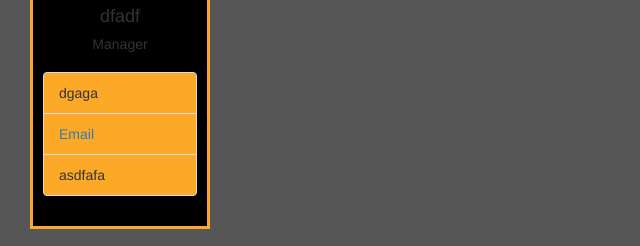
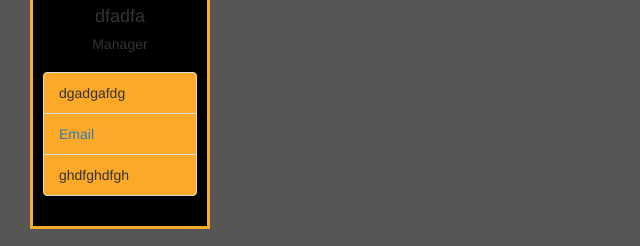
Before and after one commit to JaQwae/Team-Profile-Generator, a website: page index.HTML in a window 1280 px wide. Shown: the part 416-662 px from the top of the page, 0-640 px from the left. Drawn offline with nearby package versions, Linux system fonts and the light colour scheme.

Commit message:
change finshed message on switch function

```diff
--- a/index.HTML
+++ b/index.HTML
@@ -19,13 +19,13 @@
             <div class="card">
                 <img src="./images/managerMale.png" class="card-img-top icon" alt="a cartoon representation icon of a manager ">
                 <div class="card-body">
-                    <h4 class="card-title">dfadf</h4>
+                    <h4 class="card-title">dfadfa</h4>
                     <h5 class="card-text">Manager</h5>
                 </div>
                 <ul class="list-group list-group-flush">
-                    <li class="list-group-item">dgaga</li>
-                    <li class="list-group-item"><a href = "mailto: ggagadfg" class ='links'>Email</a></li>
-                    <li class="list-group-item">asdfafa</li>
+                    <li class="list-group-item">dgadgafdg</li>
+                    <li class="list-group-item"><a href = "mailto: dfadaggadgafd" class ='links'>Email</a></li>
+                    <li class="list-group-item">ghdfghdfgh</li>
                 </ul>
             </div>
 
--- a/index.js
+++ b/index.js
@@ -76,7 +76,7 @@
         type: 'list',
         message: "What would you like to do next?",
         name: 'jobType',
-        choices: ['Add an engineer', 'Add an intern', 'Finished building my team'],
+        choices: ['Add an engineer', 'Add an intern', "I'm finished"],
         }
     ]).then((answers) => {
         switch(answers.jobType) {
```
